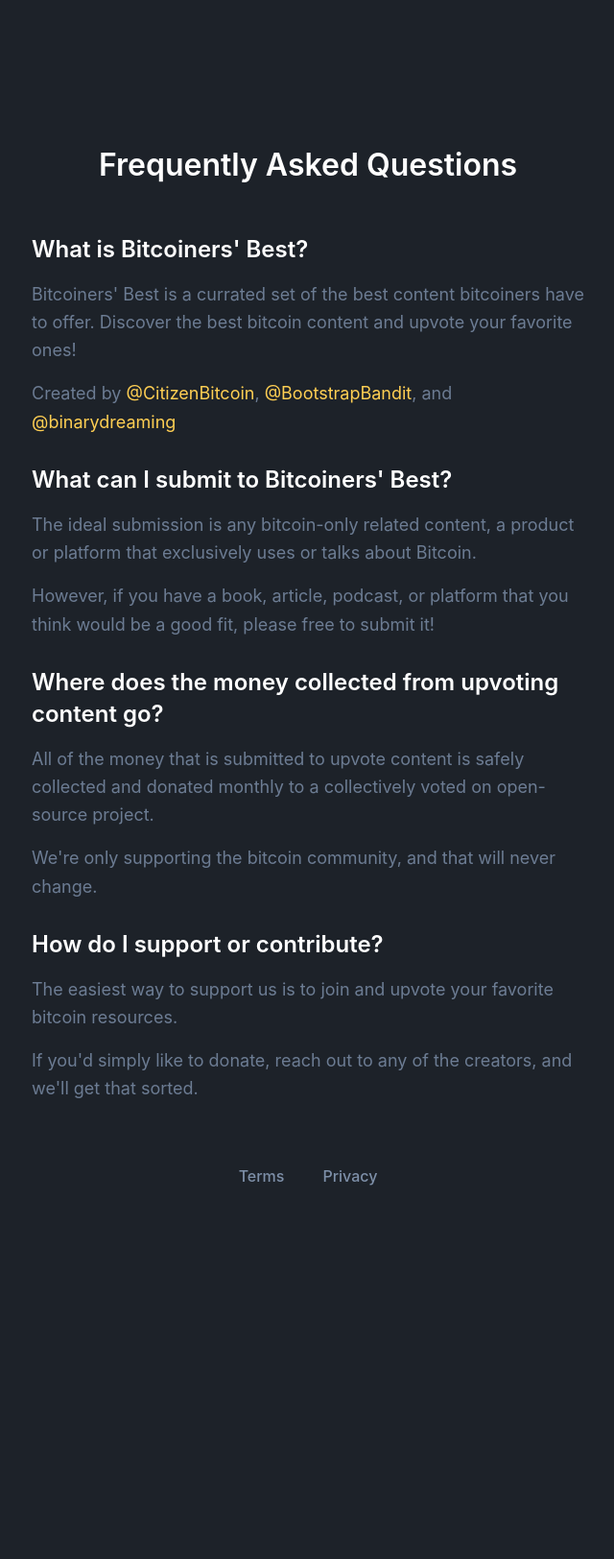
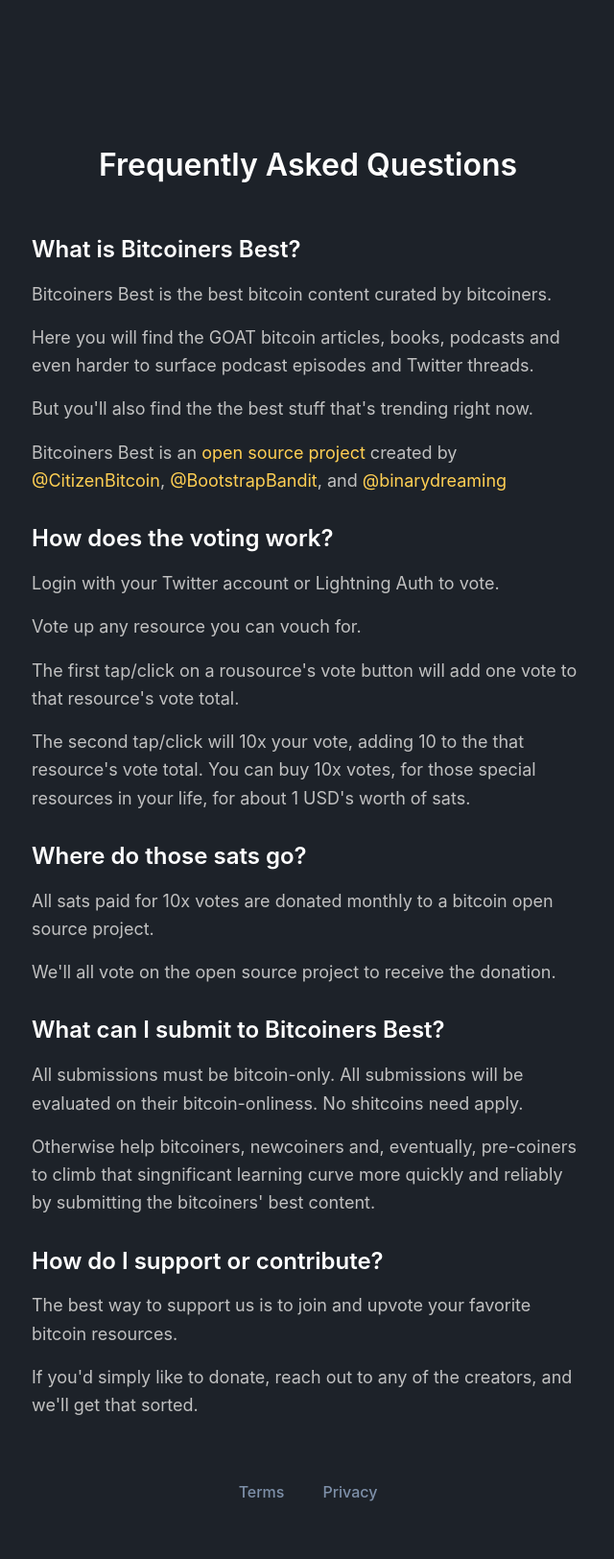
Before and after one commit to Bitcoiners-Best/bitcoinersbest, a Yii app: template views/site/faq.php in a window 1280 px wide. Shown: the whole page at 96% size, without its empty margins (319-959 px from the left). Before the commit the page ends 1235 px from the top, so only its background shows below. Run offline with PHP 8.4 and a stand-in for Yii, Linux system fonts and the light colour scheme; the template is opened without the code that fills it, so the values that code supplies are empty; some libraries are stand-ins or nearby versions.

Commit message:
FAQ updates

```diff
--- a/views/site/faq.php
+++ b/views/site/faq.php
@@ -11,28 +11,47 @@
     <h1 class="mb-0"><?= Html::encode($this->title) ?></h1>
   </div>
 
-  <h3 class="mt-30 mb-15 c-white">What is Bitcoiners' Best?<h3>
-  <p class="c-gray-1">Bitcoiners' Best is a currated set of the best content bitcoiners have to offer. Discover the best bitcoin content and upvote your favorite ones!</p>
-  <p class="c-gray-1">Created by <a class="link" target="_blank" href="https://twitter.com/CitizenBitcoin">@CitizenBitcoin</a>, <a class="link" target="_blank" href="https://twitter.com/BootstrapBandit">@BootstrapBandit</a>, and <a class="link" target="_blank" href="https://twitter.com/binarydreaming">@binarydreaming</a></p>
+<h3 class="mt-30 mb-15 c-white">What is Bitcoiners Best?<h3>
+  <p class="c-gray-3">Bitcoiners Best is the best bitcoin content curated by bitcoiners.</p>
+  <p class="c-gray-3">Here you will find the GOAT bitcoin articles, books, podcasts and even harder to surface podcast episodes and Twitter threads.</p>
+   <p class="c-gray-3">But you'll also find the the best stuff that's trending right now.</p>
+   <p class="c-gray-3"></p>
+  <p class="c-gray-3">Bitcoiners Best is an <a class="link" target="_blank" href="https://github.com/ln-pay/bitcoinersbest">open source project</a> created by <a class="link" target="_blank" href="https://twitter.com/CitizenBitcoin">@CitizenBitcoin</a>, <a class="link" target="_blank" href="https://twitter.com/BootstrapBandit">@BootstrapBandit</a>, and <a class="link" target="_blank" href="https://twitter.com/binarydreaming">@binarydreaming</a></p>
 
-  <h3 class="mt-30 mb-15 c-white">What can I submit to Bitcoiners' Best?<h3>
-  <p class="c-gray-1">The ideal submission is any bitcoin-only related content, a product or platform that exclusively uses or talks about Bitcoin.</p>
-  <p class="c-gray-1">However, if you have a book, article, podcast, or platform that you think would be a good fit, please free to submit it!</p>
 
-  <h3 class="mt-30 mb-15 c-white">Where does the money collected from upvoting content go?<h3>
-  <p class="c-gray-1">All of the money that is submitted to upvote content is safely collected and donated monthly to a collectively voted on open-source project.</p>
-  <p class="c-gray-1">We're only supporting the bitcoin community, and that will never change.</p>
+  <h3 class="mt-30 mb-15 c-white">How does the voting work?</h3>
+    <p class="c-gray-3">Login with your Twitter account or Lightning Auth to vote.</p>
+    <p class="c-gray-3">Vote up any resource you can vouch for.</p>
+    <p class="c-gray-3">The first tap/click on a rousource's vote button will add one vote to that resource's vote total.</p>
+    <p class="c-gray-3">The second tap/click will 10x your vote, adding 10 to the that resource's vote total. You can buy 10x votes, for those special resources in your life, for about 1 USD's worth of sats. </p>
+
+
+  <h3 class="mt-30 mb-15 c-white">Where do those sats go?</h3>
+    <p class="c-gray-3">All sats paid for 10x votes are donated monthly to a bitcoin open source project.</p>
+    <p class="c-gray-3">We'll all vote on the open source project to receive the donation.</p>
+
+
+  <h3 class="mt-30 mb-15 c-white">What can I submit to Bitcoiners Best?</h3>
+    <p class="c-gray-3">All submissions must be bitcoin-only. All submissions will be evaluated on their bitcoin-onliness. No shitcoins need apply.</p>
+    <p class="c-gray-3">Otherwise help bitcoiners, newcoiners and, eventually, pre-coiners to climb that singnificant learning curve more quickly and reliably by submitting the bitcoiners' best content.</p>
+
+
+  <h3 class="mt-30 mb-15 c-white">How do I support or contribute?</h3>
+    <p class="c-gray-3">The best way to support us is to join and upvote your favorite bitcoin resources.</p>
+    <p class="c-gray-3">If you'd simply like to donate, reach out to any of the creators, and we'll get that sorted.</p>
+
+
+
+
 
 <!-- <h3 class="mt-30 mb-15 c-white">How does Lightning Auth work?</h3>
-<p class="c-gray-1">Lightning Auth uses your unique Lightning Node Public Key as your login.</p>
-<p class="c-gray-1">You authenticate by providing a Lightning Payment Request which is used to validate that you have access to your Lightning Node.</p>
+<p class="c-gray-3">Lightning Auth uses your unique Lightning Node Public Key as your login.</p>
+<p class="c-gray-3">You authenticate by providing a Lightning Payment Request which is used to validate that you have access to your Lightning Node.</p>
 
 <h3 class="mt-30 mb-15 c-white">Do I need a Lightning Node to login?</h3>
-<p class="c-gray-1">If you're not running your own Lightning Node or using a non-custodial Lightning wallet, you won't be able to use Lightning Auth.</p>
-<p class="c-gray-1">Altenatively, you can log in with Twitter.</p> -->
+<p class="c-gray-3">If you're not running your own Lightning Node or using a non-custodial Lightning wallet, you won't be able to use Lightning Auth.</p>
+<p class="c-gray-3">Altenatively, you can log in with Twitter.</p> -->
 
-<h3 class="mt-30 mb-15 c-white">How do I support or contribute?</h3>
-<p class="c-gray-1">The easiest way to support us is to join and upvote your favorite bitcoin resources.</p>
-<p class="c-gray-1">If you'd simply like to donate, reach out to any of the creators, and we'll get that sorted.</p>
+
 
 </section>
--- a/web/css/site.css
+++ b/web/css/site.css
@@ -1002,7 +1002,7 @@
 
 }
 .c-gray-3 {
-
+  color: #c1c1c1;
 }
 .c-gray-4 {
   color: #f9f9f9;
```
